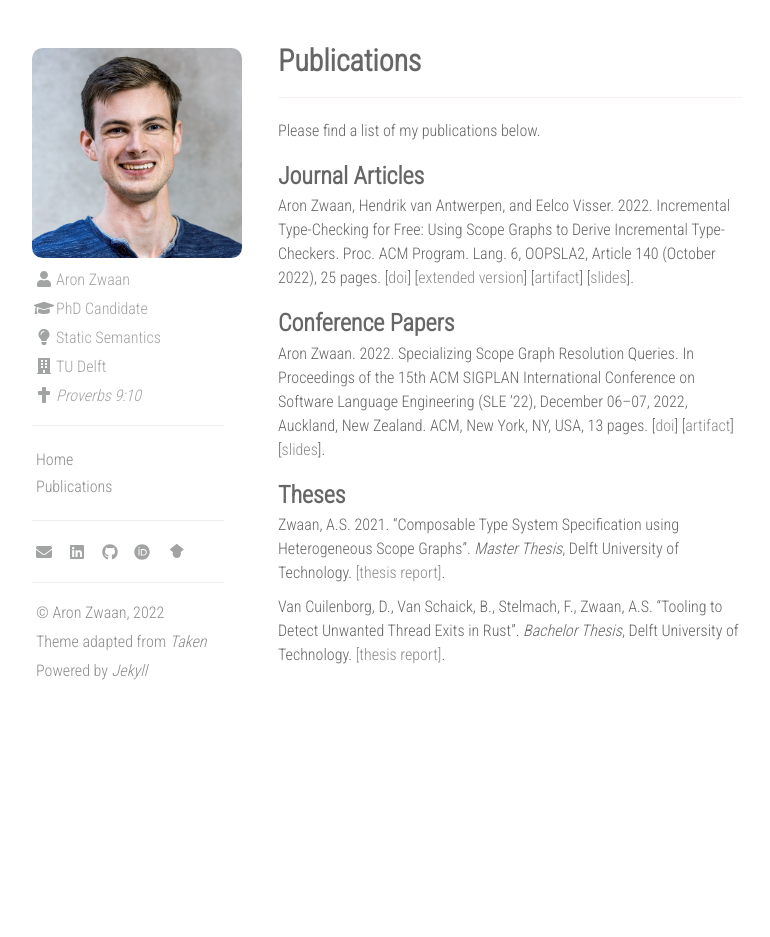
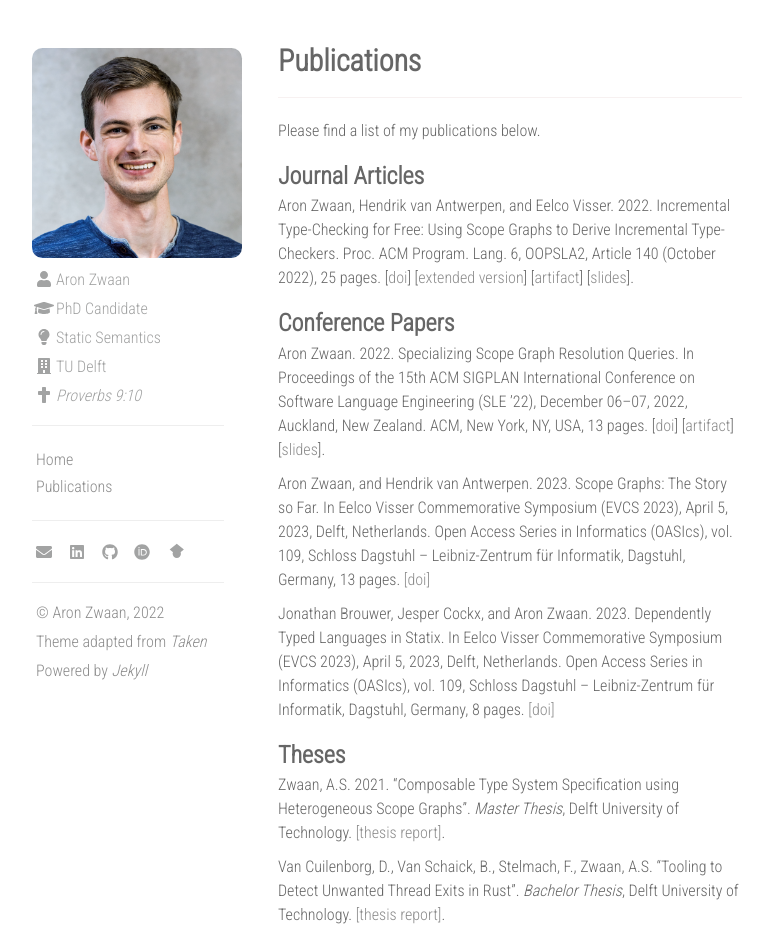
Before and after one commit to aronzwaan/aronzwaan.github.io, a Jekyll site: the page built from publications.md, in a window 1280 px wide. Shown: the whole page, without its empty margins (312-1082 px from the left). Built offline with Jekyll 4.4.1, drawn with Linux system fonts in a browser that asks for light colours; nearby versions of some CDN libraries; before the commit the page ends 900 px from its top, so only the background shows below that.

Commit message:
Add EVCS papers

```diff
--- a/publications.md
+++ b/publications.md
@@ -8,7 +8,8 @@ Please find a list of my publications below.
 
 ### Journal Articles
 
-Aron Zwaan, Hendrik van Antwerpen, and Eelco Visser. 2022. Incremental Type-Checking for Free: Using Scope Graphs to Derive Incremental Type-Checkers. Proc. ACM Program. Lang. 6, OOPSLA2, Article 140 (October 2022), 25 pages.
+Aron Zwaan, Hendrik van Antwerpen, and Eelco Visser. 2022. Incremental Type-Checking for Free: Using Scope Graphs to Derive Incremental Type-Checkers.
+ Proc. ACM Program. Lang. 6, OOPSLA2, Article 140 (October 2022), 25 pages.
 [[doi](https://doi.org/10.1145/3563303)]
 [[extended version](/assets/oopsla22-extended.pdf)]
 [[artifact](https://doi.org/10.5281/zenodo.7071393)]
@@ -16,10 +17,23 @@ Aron Zwaan, Hendrik van Antwerpen, and Eelco Visser. 2022. Incremental Type-Chec
 
 ### Conference Papers
 
-Aron Zwaan. 2022. Specializing Scope Graph Resolution Queries. In Proceedings of the 15th ACM SIGPLAN International Conference on Software Language Engineering (SLE ’22), December 06–07, 2022, Auckland, New Zealand. ACM, New York, NY, USA, 13 pages.
+Aron Zwaan. 2022. Specializing Scope Graph Resolution Queries.
+In Proceedings of the 15th ACM SIGPLAN International Conference on Software Language Engineering (SLE ’22), December 06–07, 2022, Auckland, New Zealand.
+ACM, New York, NY, USA, 13 pages.
 [[doi](https://doi.org/10.1145/3567512.3567523)]
 [[artifact](https://doi.org/10.5281/zenodo.7189413)]
 [[slides](/assets/sle22-slides.pdf)].
+
+Aron Zwaan, and Hendrik van Antwerpen. 2023. Scope Graphs: The Story so Far.
+In Eelco Visser Commemorative Symposium (EVCS 2023), April 5, 2023, Delft, Netherlands.
+Open Access Series in Informatics (OASIcs), vol. 109, Schloss Dagstuhl -- Leibniz-Zentrum für Informatik, Dagstuhl, Germany, 13 pages.
+[[doi]](https://doi.org/10.4230/OASIcs.EVCS.2023.32)
+
+Jonathan Brouwer, Jesper Cockx, and Aron Zwaan. 2023. Dependently Typed Languages in Statix.
+In Eelco Visser Commemorative Symposium (EVCS 2023), April 5, 2023, Delft, Netherlands.
+Open Access Series in Informatics (OASIcs), vol. 109, Schloss Dagstuhl -- Leibniz-Zentrum für Informatik, Dagstuhl, Germany, 8 pages.
+[[doi]](https://doi.org/10.4230/OASIcs.EVCS.2023.6)
+
 
 ### Theses
 
```
